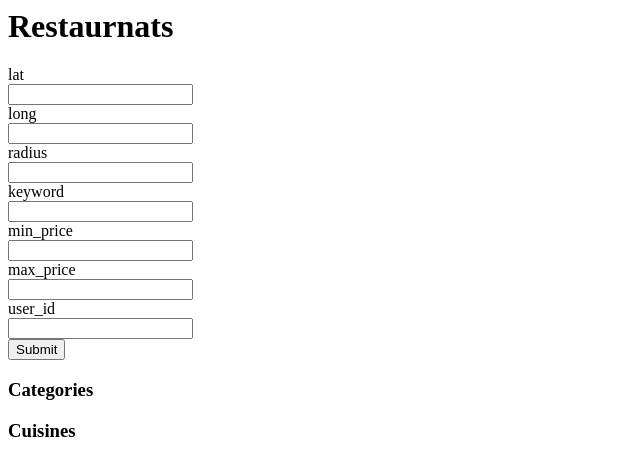
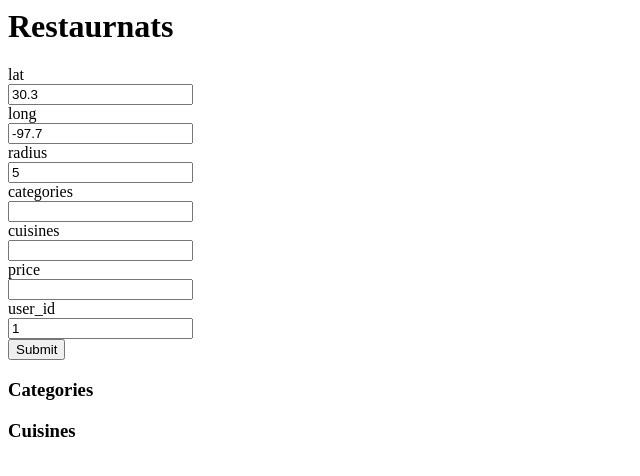
Before and after one commit to EdDT-Phi/munchr-api, a Flask app: page /restaurants/ in a window 1280 px wide. Shown: the top 476 px of the page, without its empty margins (0-640 px from the left). Run offline with Flask 2, Linux system fonts and the light colour scheme; data that the repository does not hold is empty.

Commit message:
restaurants

```diff
--- a/restaurants.py
+++ b/restaurants.py
@@ -1,4 +1,4 @@
-import utils
+# import utils
 import requests
 import os
 from flask import jsonify
@@ -46,10 +46,13 @@ def get_categories():
 
 
 def get_restaurants(lat, lng, rad, cuisines, categories, price):
-
 	# call google api
 	# rad = radius_conv[rad]
 	# resp = requests.get(google_url % (lat, lng, rad, kwrd, min_price, max_price, key))
+
+	print (cuisines, categories)
+
+	# cuisines = [id for ]
 
 	# call zomato api
 	headers = {
--- a/server.py
+++ b/server.py
@@ -20,111 +20,111 @@ app.config['MYSQL_DATABASE_HOST'] = os.environ.get('MYSQL_HOST')
 app.config['MYSQL_DATABASE_PORT'] = int(os.environ.get('MYSQL_PORT'))
 mysql.init_app(app)
 
-print('Attempting to connect to databse')
+print('Attempting to connect to database')
 conn = None
 try:
-	conn = mysql.connect()
-	print('Connected to database')
+    conn = mysql.connect()
+    print('Connected to database')
 except:
-	print("I am unable to connect to the database")
+    print("Unable to connect to the database")
 
 users = Users(conn, Bcrypt(app))
 
 
 @app.route('/restaurants/', methods=['GET', 'POST'])
 def get_restaurants():
-	if request.method == 'GET':
-		return render_template('restaurants.html', data=restaurants.filters_object())
+    if request.method == 'GET':
+        return render_template('restaurants.html', data=restaurants.filters_object())
 
-	lat = utils.get_field(request, 'lat', required=True)
-	lng = utils.get_field(request, 'long', required=True)
-	rad = utils.get_num(request, 'radius', required=True)
-	cuisines = utils.get_list(request, 'cuisines', required=True)
-	categories = utils.get_list(request, 'cuisines', required=True)
-	price = utils.get_num(request, 'price', required=True)
-	user_id = utils.get_num(request, 'user_id', required=True)
+    lat = utils.get_field(request, 'lat', required=True)
+    lng = utils.get_field(request, 'long', required=True)
+    rad = utils.get_num(request, 'radius', 1, 20, required=True)
+    cuisines = utils.get_list(request, 'cuisines', required=True)
+    categories = utils.get_list(request, 'categories', required=True)
+    price = utils.get_num(request, 'price', required=True)
+    user_id = utils.get_num(request, 'user_id', required=True)
 
-	return restaurants.get_restaurants(lat, lng, rad, cuisines, categories, price)
+    return restaurants.get_restaurants(lat, lng, rad, cuisines, categories, price)
 
 
 @app.route('/restaurants/filters', methods=['GET', 'POST'])
 def get_filters():
-	if request.method == 'GET':
-		return render_template('filters.html')
+    if request.method == 'GET':
+        return render_template('filters.html')
 
-	# lat = utils.get_field(request, 'lat', required=True)
-	# lng = utils.get_field(request, 'long', required=True)
+    # lat = utils.get_field(request, 'lat', required=True)
+    # lng = utils.get_field(request, 'long', required=True)
 
-	return restaurants.get_filters()
+    return restaurants.get_filters()
 
 
 @app.route('/login/', methods=['GET', 'POST'])
 def login():
-	if request.method == 'GET':
-		return render_template('login.html')
+    if request.method == 'GET':
+        return render_template('login.html')
 
-	email = utils.get_field(request, 'email', required=True)
-	password = utils.get_field(request, 'password', required=True)
-	return users.login(email, password)
+    email = utils.get_field(request, 'email', required=True)
+    password = utils.get_field(request, 'password', required=True)
+    return users.login(email, password)
 
 
 @app.route('/friends/', methods=['GET', 'POST'])
 @app.route('/friends/<int:user_id>')
 def friends(user_id=None):
-	if user_id is None and request.method == 'GET':
-		return render_template('new_friend.html')
+    if user_id is None and request.method == 'GET':
+        return render_template('new_friend.html')
 
-	if request.method == 'POST':
-		user_id1 = utils.get_num(request, 'user_id1', required=True)
-		user_id2 = utils.get_num(request, 'user_id2', required=True)
+    if request.method == 'POST':
+        user_id1 = utils.get_num(request, 'user_id1', required=True)
+        user_id2 = utils.get_num(request, 'user_id2', required=True)
 
-		return users.new_friend(user_id1, user_id2)
+        return users.new_friend(user_id1, user_id2)
 
-	return users.get_friends(user_id)
+    return users.get_friends(user_id)
 
 
 @app.route('/users/search/', methods=['GET', 'POST'])
 def users_search():
-	if request.method == 'GET':
-		return render_template('search.html')
+    if request.method == 'GET':
+        return render_template('search.html')
 
-	query = utils.get_field(request, 'query', required=True)
-	user_id = utils.get_num(request, 'user_id', required=True)
-	return users.search_users(query, user_id)
+    query = utils.get_field(request, 'query', required=True)
+    user_id = utils.get_num(request, 'user_id', required=True)
+    return users.search_users(query, user_id)
 
 
 @app.route('/users/', methods=['GET', 'POST'])
 @app.route('/users/<int:user_id>')
 def users_route(user_id=None):
-	if request.method == 'POST':
-		first_name = utils.get_field(request, 'first_name', required=True)
-		last_name = utils.get_field(request, 'last_name', required=True)
-		email = utils.get_field(request, 'email', required=True)
-		password = utils.get_field(request, 'password')
-		fb_id = utils.get_field(request, 'fb_id')
+    if request.method == 'POST':
+        first_name = utils.get_field(request, 'first_name', required=True)
+        last_name = utils.get_field(request, 'last_name', required=True)
+        email = utils.get_field(request, 'email', required=True)
+        password = utils.get_field(request, 'password')
+        fb_id = utils.get_field(request, 'fb_id')
 
-		return users.new_user(first_name, last_name, email, password, fb_id)
+        return users.new_user(first_name, last_name, email, password, fb_id)
 
-	if user_id is None:
-		return users.get_all_users()
+    if user_id is None:
+        return users.get_all_users()
 
-	return users.get_user(user_id)
+    return users.get_user(user_id)
 
 
 @app.errorhandler(InvalidUsage)
 def handle_invalid_usage(error):
-	response = jsonify(error.to_dict())
-	response.status_code = error.status_code
-	return response
+    response = jsonify(error.to_dict())
+    response.status_code = error.status_code
+    return response
 
 
 @app.errorhandler(500)
 def server_error(e):
-	# Log the error and stacktrace.
-	logging.exception('An error occurred during a request.')
-	return 'An internal error occurred.', 500
+    # Log the error and stacktrace.
+    logging.exception('An error occurred during a request.')
+    return 'An internal error occurred.', 500
 
 
 if __name__ == "__main__":
-	port = int(os.environ.get('MUNCHR_PORT') or 5000)
-	app.run(debug=(os.environ.get('MUNCHR_PROD') == 'TRUE'), port=port, host='0.0.0.0')
+    port = int(os.environ.get('MUNCHR_PORT') or 5000)
+    app.run(debug=(not os.environ.get('MUNCHR_PROD') == 'FALSE'), port=port, host='0.0.0.0')
--- a/templates/restaurants.html
+++ b/templates/restaurants.html
@@ -1,19 +1,19 @@
 <h1>Restaurnats</h1>
 <form action="/restaurants/" method="POST">
 	<label>lat</label><br>
-	<input type="text" name="lat" ><br>
+	<input type="text" name="lat" value="30.3"><br>
 	<label>long</label><br>
-	<input type="text" name="long" ><br>
+	<input type="text" name="long" value="-97.7"><br>
 	<label>radius</label><br>
-	<input type="text" name="radius" ><br>
-	<label>keyword</label><br>
-	<input type="text" name="keyword" ><br>
-	<label>min_price</label><br>
-	<input type="number" name="min_price" ><br>
-	<label>max_price</label><br>
-	<input type="number" name="max_price" ><br>
+	<input type="text" name="radius" value="5"><br>
+	<label>categories</label><br>
+	<input type="text" name="categories" ><br>
+	<label>cuisines</label><br>
+	<input type="text" name="cuisines" ><br>
+	<label>price</label><br>
+	<input type="number" name="price" value="ok"><br>
 	<label>user_id</label><br>
-	<input type="number" name="user_id" ><br>
+	<input type="number" name="user_id" value="1"><br>
 	<input type="submit" value="Submit">
 </form>
 
--- a/utils.py
+++ b/utils.py
@@ -22,9 +22,9 @@ def get_list(request, field, required=False):
 
 
 def get_num(request, field, min_num=0, max_num=1000000, required=False):
-	ret, err = get_field(request, field, required)
-	if err is not None: return ret, err
-	if ret is None and not required: return None, None
+	ret = get_field(request, field, required)
+	if ret is None and not required:
+		return None
 
 	try:
 		ret = int(ret)
```
